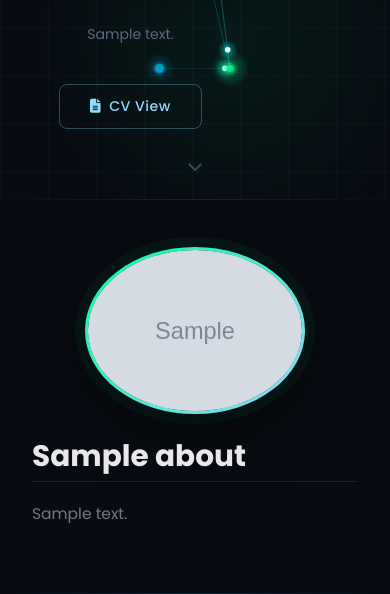
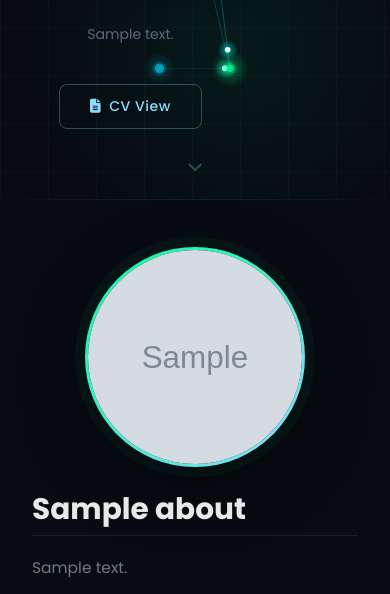
Before and after one commit to serkandemirtas/personal-website, a Django app: template home/templates/home/home.html in a window 390 px wide. Shown: the part 645-1239 px from the top of the page. Run offline with Django 5.2, Linux system fonts and the light colour scheme; the template is opened without the code that fills it: most values are stand-ins (such as "Sample title", 1, 10 or a date in 2020); grey boxes marked "Sample" are stand-in pictures; form fields are guessed from the names that the template uses; some libraries are stand-ins or nearby versions.

Commit message:
Fix about me photo square artifact on mobile with object-fit cover and fixed aspect ratio

```diff
--- a/static/css/style.css
+++ b/static/css/style.css
@@ -650,7 +650,10 @@ header nav.scrolled {
 }
 .col-md-5.mb-4.mb-md-0.text-center img {
   width: 340px;
+  height: 340px;
   max-width: 100%;
+  aspect-ratio: 1 / 1;
+  object-fit: cover;
   border-radius: 50%;
   border: 3px solid transparent;
   background: linear-gradient(#080c12, #080c12) padding-box,
@@ -991,6 +994,7 @@ header nav.scrolled {
   }
   .col-md-5.mb-4.mb-md-0.text-center img {
     width: 220px;
+    height: 220px;
   }
   .certificates-wrapper .card {
     flex: 0 0 100%;
```
